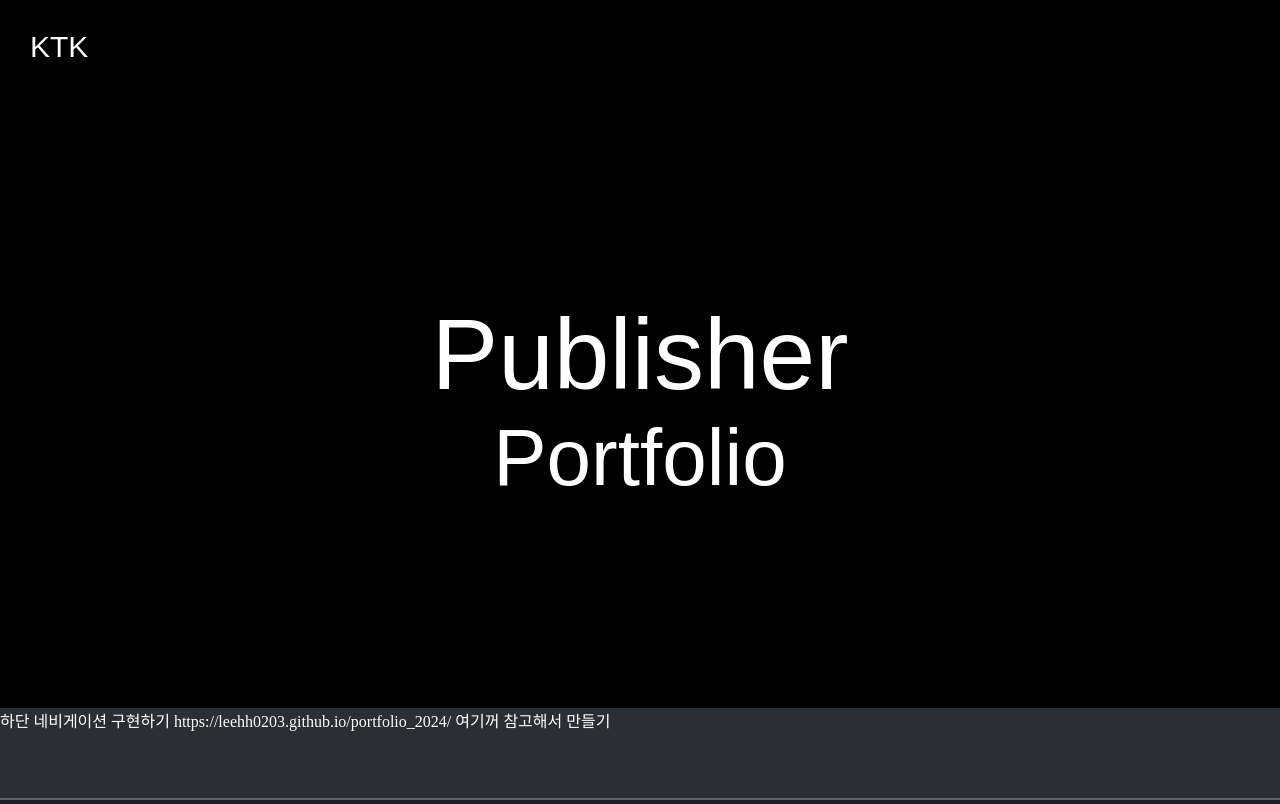
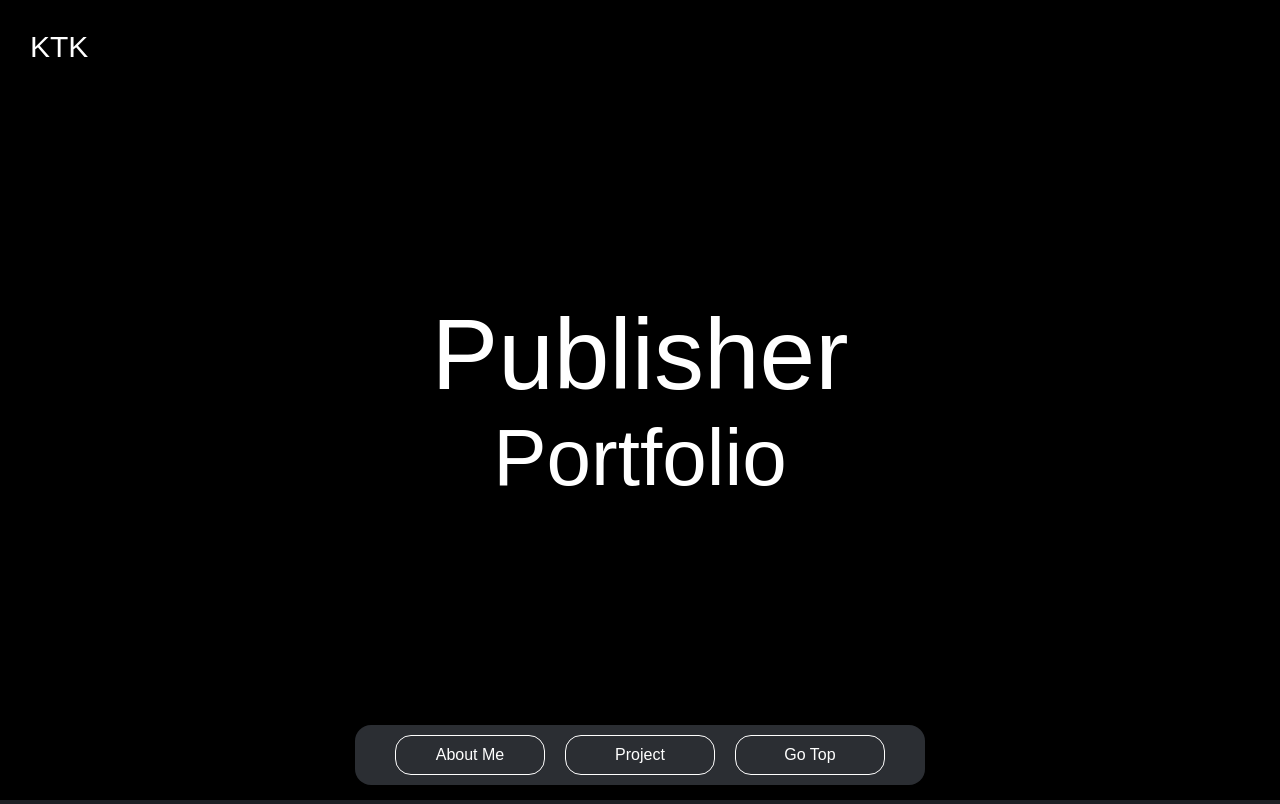
Before and after one commit to teakyungg/publisher, a plain HTML site: page index.html in a window 1280 px wide. Shown: the top 804 px of the page. Drawn offline with nearby package versions, Linux system fonts and the light colour scheme; a web font is replaced by a local one.

Commit message:
feat/nav

```diff
--- a/index.html
+++ b/index.html
@@ -17,7 +17,13 @@
   </head>
   <body>
     <!-- 네비게이션  -->
-    <nav>하단 네비게이션 구현하기 https://leehh0203.github.io/portfolio_2024/ 여기꺼 참고해서 만들기</nav>
+    <nav>
+      <ul class="inner">
+        <li>About Me</li>
+        <li>Project</li>
+        <li>Go Top</li>
+      </ul>
+    </nav>
 
     <!-- 헤더 -->
     <header>
@@ -163,7 +169,7 @@
 
             <!-- 바로가기 -->
             <a
-              href="https://startbycks-teaktung.netlify.app/"
+              href="https://vision-karly.netlify.app/src/item/main"
               class="link"
               style="
                 background-color: rgb(95, 0, 128);
--- /dev/null
+++ b/section/index/navigation.css
@@ -0,0 +1,51 @@
+nav {
+  position: fixed;
+  bottom: 0;
+  z-index: 100;
+
+  width: 100%;
+  height: 5.625rem;
+
+  display: flex;
+}
+
+/* 시작 박스 */
+nav > .inner {
+  display: flex;
+  gap: 0px;
+
+  align-items: center;
+  justify-content: center;
+
+  background-color: rgb(43, 46, 51);
+
+  padding: 0 1.875rem;
+  margin: auto;
+
+  box-sizing: border-box;
+  border-radius: 1rem;
+}
+
+/* 링크 상자 */
+nav > .inner > li {
+  text-align: center;
+
+  box-sizing: border-box;
+  /* border: 0.125rem solid rgb(96, 99, 104); */
+  border: 0.0625rem solid white;
+  border-radius: 1rem;
+  margin: 0.625rem;
+
+  width: 9.375rem;
+  padding: 0.625rem;
+  color: white;
+  font-family: "SF_HambakSnow", sans-serif;
+  transition: color 0.25s;
+
+  transition: background-color 0.25s, color 0.25s;
+}
+
+nav > .inner > li:hover {
+  background-color: white;
+  color: rgb(43, 46, 51);
+}
--- /dev/null
+++ b/section/index/scroll/nav-scroll.js
@@ -0,0 +1,9 @@
+let button = document.querySelectorAll("nav > .inner > li");
+const scrollPostion = [800, 1400, 0];
+
+button = Array.from(button);
+button.map((item, index) => {
+  item.addEventListener("click", () => {
+    window.scrollTo({ left: 0, top: scrollPostion[index], behavior: "smooth" });
+  });
+});
--- a/section/navigation.css
+++ /dev/null
@@ -1,10 +0,0 @@
-nav {
-  position: fixed;
-  bottom: 0;
-  z-index: 100;
-
-  width: 100%;
-  height: 5.625rem;
-  background-color: rgb(43, 46, 51);
-  border-bottom: 0.125rem solid rgb(96, 99, 104);
-}
--- a/style.css
+++ b/style.css
@@ -1,7 +1,7 @@
-@import "./section/header.css";
-@import "./section/intro-message.css";
-@import "./section/project.css";
-@import "./section/navigation.css";
+@import "./section/index/header.css";
+@import "./section/index/intro-message.css";
+@import "./section/index/project.css";
+@import "./section/index/navigation.css";
 
 * {
   margin: 0;
```
Also changed, not shown: main.js (+6 -5 lines), section/index/header.css (renamed from section/header.css), section/index/header.js (renamed from section/header.js), section/index/intro-message.css (renamed from section/intro-message.css), section/index/intro-message.js (renamed from section/intro-message.js), section/index/list/2048_game.js (renamed from section/list/2048_game.js), section/index/list/karly.js (renamed from section/list/karly.js), section/index/list/starbucks.js (renamed from section/list/starbucks.js), section/index/project.css (renamed from section/project.css).
